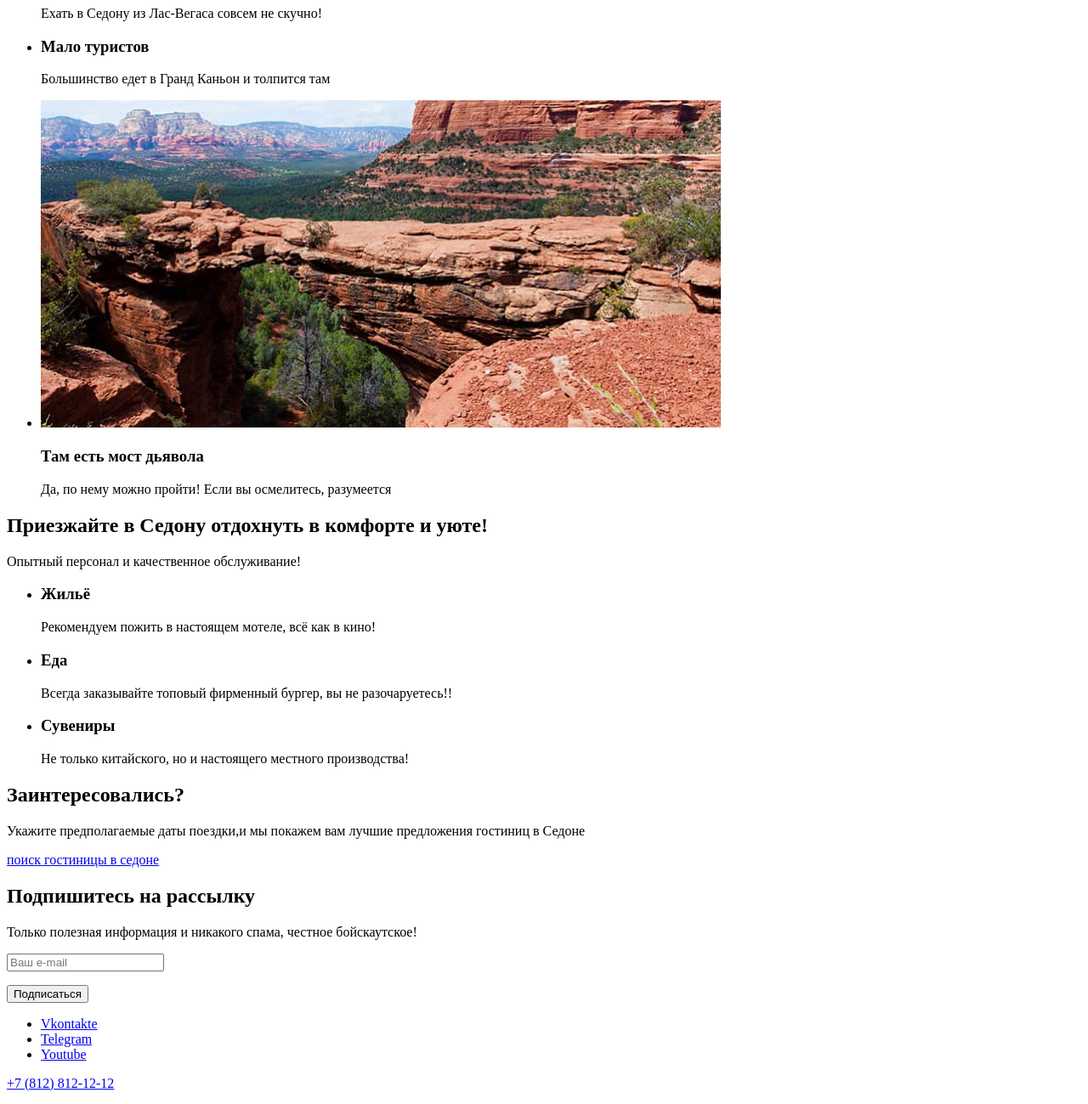
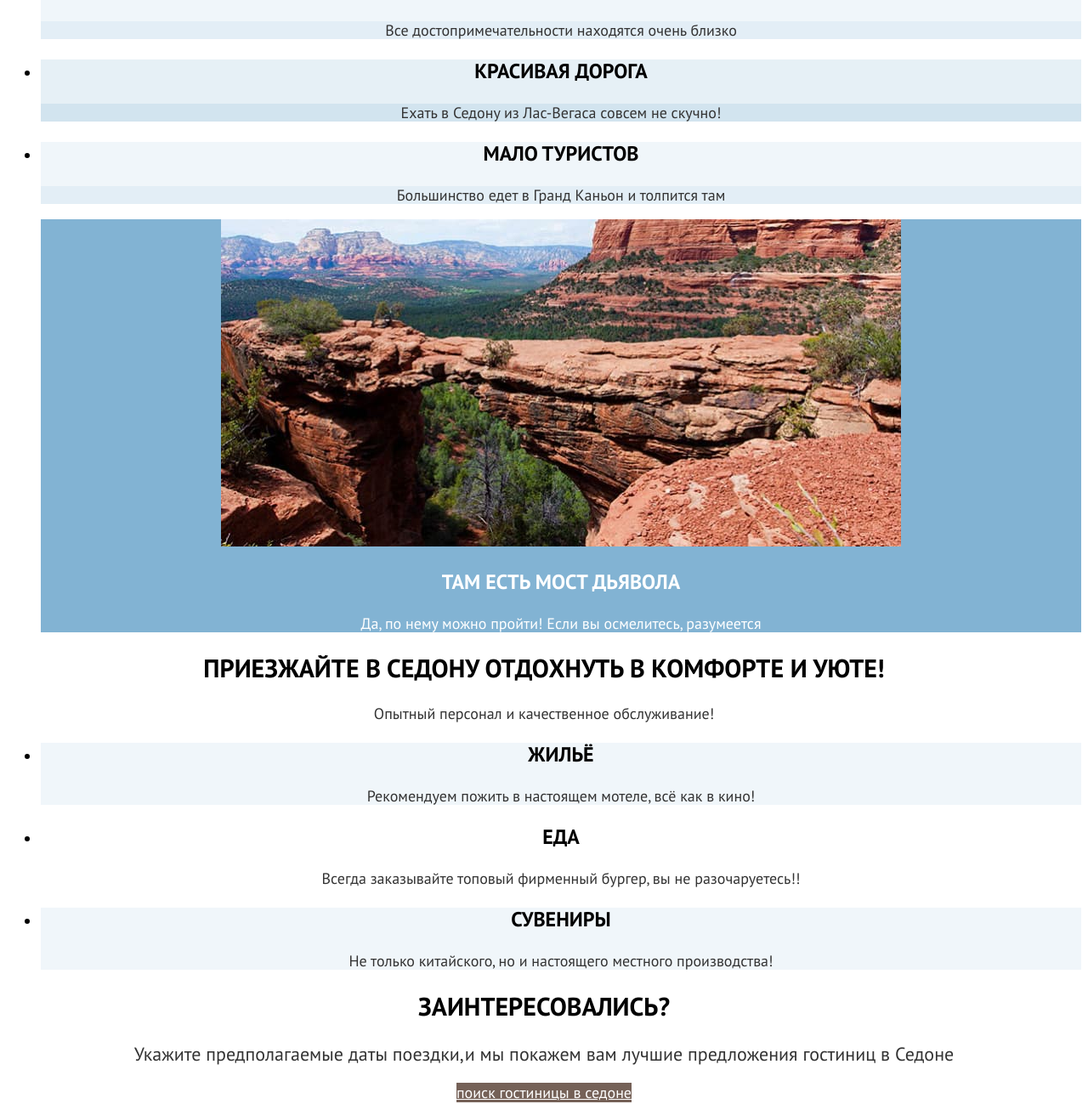
Before and after one commit to htmlacademy-htmlcss/1094015-sedona-36, a plain HTML site: page index.html in a window 1280 px wide. Shown: the part 1341-2640 px from the top of the page at 85% size. Drawn offline with Linux system fonts and the light colour scheme.

Commit message:
Добавляет разметку index в css

```diff
--- a/index.html
+++ b/index.html
@@ -4,6 +4,7 @@
   <head>
     <meta charset="utf-8">
     <title>HTML Academy: Седона</title>
+    <link rel="stylesheet" href="styles/styles.css">
   </head>
 
   <body>
@@ -14,28 +15,28 @@
         </a>
         <ul class="navigation-list">
           <li class="navigation-item">
-            <a class="navigation-main" href="index.html">Главная</a>
+            <a class="navigation-link" href="index.html">Главная</a>
           </li>
           <li class="navigation-item">
-            <a class="navigation-sedona" href="about.html">О Cедоне</a>
+            <a class="navigation-link" href="about.html">О Cедоне</a>
           </li>
           <li class="navigation-item">
-            <a class="navigation-hotels" href="catalog.html">Гостиницы</a>
+            <a class="navigation-link" href="catalog.html">Гостиницы</a>
           </li>
         </ul>
-        <ul class="navigation-list navigation-user">
+        <ul class="navigation-list">
           <li class="navigation-item">
-            <a class="navigation-search" href="#">
+            <a class="navigation-link" href="#">
               <span class="visually-hidden">Поиск</span>
             </a>
           </li>
           <li class="navigation-item">
-            <a class="navigation-favourites" href="#">
+            <a class="navigation-link" href="#">
               <span class="visually-hidden">Избранное</span>
               <span class="favourites-number">12</span>
             </a>
           </li>
-          <li class="navigation-item">
+          <li class="navigation-here">
             <a class="button button-here" href="#">Хочу сюда</a>
           </li>
         </ul>
@@ -50,26 +51,26 @@
         <h2 class="advantages-city">Седона — небольшой городок в Аризоне, заслуживающий большего!</h2>
         <p class="advantages-reasons">Рассмотрим причины, по которым Седона круче, чем Гранд-Каньон!</p>
         <ul class="advantages-list">
-          <li class="advantages-item">
+          <li class="advantages-first">
             <img class="photo-town" src="images/foto-town.jpg" width="800" height="384" alt="Место отдыха в Седоне">
-            <h3 class="advantages-title">Настоящий городок</h3>
+            <h3 class="reasons-title">Настоящий городок</h3>
             <p class="advantages-description">Седона — не аттракцион для туристов, там течёт своя жизнь</p>
           </li>
-          <li class="advantages-item">
-            <h3 class="advantages-title">Небольшая площадь</h3>
-            <p class="advantages-description">Все достопримечательности находятся очень близко</p>
+          <li class="advantages-second">
+            <h3 class="reasons">Небольшая площадь</h3>
+            <p class="advantages-reasons">Все достопримечательности находятся очень близко</p>
           </li>
-          <li class="advantages-item">
-            <h3 class="advantages-title">Красивая дорога</h3>
-            <p class="advantages-description">Ехать в Седону из Лас-Вегаса совсем не скучно!</p>
+          <li class="advantages-three">
+            <h3 class="reasons">Красивая дорога</h3>
+            <p class="advantages-reasons">Ехать в Седону из Лас-Вегаса совсем не скучно!</p>
           </li>
-          <li class="advantages-item">
-            <h3 class="advantages-title">Мало туристов</h3>
-            <p class="advantages-description">Большинство едет в Гранд Каньон и толпится там</p>
+          <li class="advantages-second">
+            <h3 class="reasons">Мало туристов</h3>
+            <p class="advantages-reasons">Большинство едет в Гранд Каньон и толпится там</p>
           </li>
-          <li class="advantages-item">
+          <li class="advantages-first">
             <img class="photo-bridge" src="images/foto-bridge.jpg" width="800" height="385" alt="Мост Дьявола">
-            <h3 class="advantages-title">Там есть мост дьявола</h3>
+            <h3 class="reasons-title">Там есть мост дьявола</h3>
             <p class="advantages-description">Да, по нему можно пройти! Если вы осмелитесь, разумеется</p>
           </li>
         </ul>
@@ -78,16 +79,16 @@
         <h2 class="services-title">Приезжайте в Седону отдохнуть в комфорте и уюте!</h2>
         <p class="services-description">Опытный персонал и качественное обслуживание!</p>
         <ul class="services-list">
-          <li class="services-item">
-            <h3 class="services-title">Жильё</h3>
+          <li class="services-housing">
+            <h3 class="services-item">Жильё</h3>
             <p class="services-description">Рекомендуем пожить в настоящем мотеле, всё как в кино!</p>
           </li>
-          <li class="services-item">
-            <h3 class="services-title">Еда</h3>
+          <li class="services-meal">
+            <h3 class="services-item">Еда</h3>
             <p class="services-description">Всегда заказывайте топовый фирменный бургер, вы не разочаруетесь!!</p>
           </li>
-          <li class="services-item">
-            <h3 class="services-title">Сувениры</h3>
+          <li class="services-souvenirs">
+            <h3 class="services-item">Сувениры</h3>
             <p class="services-description">Не только китайского, но и настоящего местного производства!</p>
           </li>
         </ul>
@@ -101,8 +102,8 @@
     </main>
     <footer class="page-footer">
       <section class="newsletter">
-        <h2 class="page-footer-title">Подпишитесь на рассылку</h2>
-        <p class="page-footer-description">Только полезная информация и никакого спама, честное бойскаутское!</p>
+        <h2 class="footer-title">Подпишитесь на рассылку</h2>
+        <p class="footer-description">Только полезная информация и никакого спама, честное бойскаутское!</p>
         <form class="newsletter-form" action="https://echo.htmlacademy.ru/" method="post">
           <p class="newsletter-email">
             <input type="text" name="E-mail" placeholder="Ваш e-mail" required>
@@ -132,7 +133,7 @@
       <section class="footer-contacts">
         <a class="contacts-phone" href="tel:+78128121212">+7 (812) 812-12-12</a>
       </section>
-      <a class="htmlacademy-link" href="https://htmlacademy.ru/"></a>
+      <a class="htmlacademy-link" href="https://htmlacademy.ru/">.html academy</a>
     </footer>
   </body>
 
--- /dev/null
+++ b/styles/styles.css
@@ -0,0 +1,281 @@
+@font-face {
+    font-family: "PT Sans";
+    font-style: normal;
+    font-weight: 400;
+    src: url(../fonts/ptsans-400.woff2); format(".woff2")
+    font-display: swap
+}
+
+@font-face {
+    font-family: "PT Sans";
+    font-style: normal;
+    font-weight: 700;
+    src: url(../fonts/ptsans-700.woff2); format(".woff2")
+    font-display: swap
+}
+
+body {
+    font-family: "PT Sans", sans-serif;
+    font-size: 18px;
+    line-height: 21px;
+    color: #000000;
+    background-color: #FFFFFF;
+}
+
+/* Pages */
+
+.page-header {
+    color: #000000;
+    background-color: #FFFFFF;
+}
+
+.navigation-link {
+    font-family: "PT Sans", sans-serif;
+    font-size: 20px;
+    line-height: 24px;
+    font-weight: 700;
+    color: inherit;
+    background-color: inherit;
+    text-decoration: none;
+    text-align: center;
+}
+
+.page-header a {
+    color: #000000;
+    text-decoration-line: none;
+}
+
+.navigation-here {
+    font-family: "PT Sans", sans-serif;
+    font-weight: 700;
+    font-size: 16px;
+    line-height: 20px;
+    text-align: center;
+    text-transform: uppercase;
+}
+
+.main-index {
+    color: #000000;
+    background-color: #FFFFFF;
+    background-image: url("../images/foto-welcome.jpg");
+    background-size: 100% auto;
+    background-repeat: no-repeat;
+    text-align: center;
+}
+
+.advantages {
+    font-family: "PT Sans", sans-serif;
+    color: #000000;
+    background-color: #FFFFFF;
+    text-decoration: none;
+    text-align: center;
+}
+
+.advantages-city {
+    color: inherit;
+    background-color: inherit;
+    font-weight: 700;
+    font-size: 30px;
+    line-height: 36px;
+    text-transform: uppercase;
+}
+
+.advantages-reasons {
+    color: inherit;
+    background-color: inherit;
+    font-weight: 400;
+    font-size: 22px;
+    line-height: 26px;
+
+}
+
+/* List */
+
+.advantages-list {
+    text-align: center;
+}
+
+/* Title*/
+
+.advantages-first {
+    color: #FFFFFF;
+    background-color: #82B3D3;
+}
+
+.advantages-second {
+    background: rgba(131, 179, 211, 0.12);
+}
+
+.advantages-three {
+    background: rgba(131, 179, 211, 0.2);
+}
+
+.reasons {
+    font-weight: 700;
+    font-size: 24px;
+    line-height: 28px;
+    text-transform: uppercase;
+    color: #000000;
+}
+
+.advantages-reasons {
+    font-weight: 400;
+    font-size: 18px;
+    line-height: 21px;
+    color: #333333;
+}
+
+.reasons-title {
+    font-weight: 700;
+    font-size: 24px;
+    line-height: 28px;
+    text-transform: uppercase;
+}
+
+.advantages-description {
+    font-weight: 400;
+    font-size: 18px;
+    line-height: 21px;
+}
+
+
+/* Services */
+
+.services {
+    text-decoration: none;
+    text-align: center;
+    font-family: 'PT Sans', sans-serif;
+}
+
+.services-title {
+    font-weight: 700;
+    font-size: 30px;
+    line-height: 36px;
+    text-transform: uppercase;
+    color: #000000;
+
+}
+
+.services-description {
+    font-weight: 400;
+    font-size: 22px;
+    line-height: 26px;
+    color: #333333;
+}
+
+.services-housing {
+    background: rgba(131, 179, 211, 0.12);
+
+}
+
+.services-item {
+    font-weight: 700;
+    font-size: 24px;
+    line-height: 28px;
+    text-transform: uppercase;
+    color: #000000;
+}
+
+.services-description {
+    font-weight: 400;
+    font-size: 18px;
+    line-height: 21px;
+    flex: none;
+}
+
+.services-meal {
+    background: #FFFFFF;
+}
+
+.services-souvenirs {
+    background: rgba(131, 179, 211, 0.12);
+}
+
+/* interested */
+
+.main-index a {
+    background-color: #756157;
+    color: #FFFFFF;
+}
+
+.interested {
+    text-decoration: none;
+    text-align: center;
+    font-family: 'PT Sans', sans-serif;
+    background: #FFFFFF;
+    text-decoration-line: none;
+}
+
+.interested-title {
+    font-weight: 700;
+    font-size: 30px;
+    line-height: 36px;
+    text-transform: uppercase;
+    color: #000000;
+    background: #FFFFFF;
+}
+
+.interested-description {
+    font-weight: 400;
+    font-size: 22px;
+    line-height: 26px;
+    color: #333333;
+    background: #FFFFFF;
+}
+
+/* footer */
+
+.page-footer {
+    font-family: 'PT Sans', sans-serif;
+    text-align: center;
+}
+
+.newsletter {
+    color: #FFFFFF;
+    background-color: #000000;
+    background-image: url("../images/foto-footer.jpg");
+    background-size: 100% auto;
+    background-repeat: no-repeat;
+}
+
+.footer-title {
+    font-weight: 700;
+    font-size: 30px;
+    line-height: 36px;
+    text-transform: uppercase;
+    color: #FFFFFF
+}
+
+.footer-description {
+    font-weight: 400;
+    font-size: 22px;
+    line-height: 26px;
+    color: #FFFFFF
+}
+
+/* phone */
+
+.footer-contacts {
+    font-family: 'PT Sans';
+    text-align: center;
+}
+
+.page-footer a {
+    color: #83B3D3;
+}
+
+.page-footer .contacts-phone {
+    font-weight: 400;
+    font-size: 40px;
+    line-height: 40px;
+    text-transform: uppercase;
+    color: #000000;
+    background-color: #FFFFFF;
+    text-decoration-line: none;
+}
+
+.page-footer .htmlacademy-link {
+    color: #000000;
+    background-color: #FFFFFF;
+    text-decoration-line: none;
+}
```
